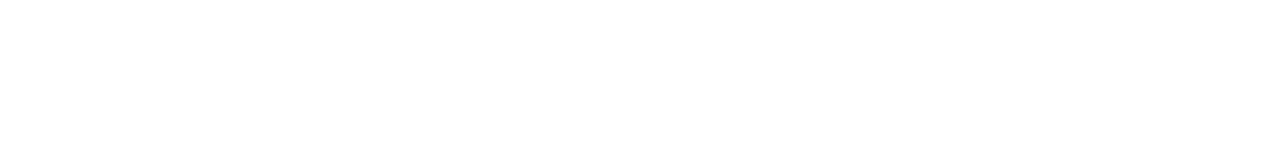
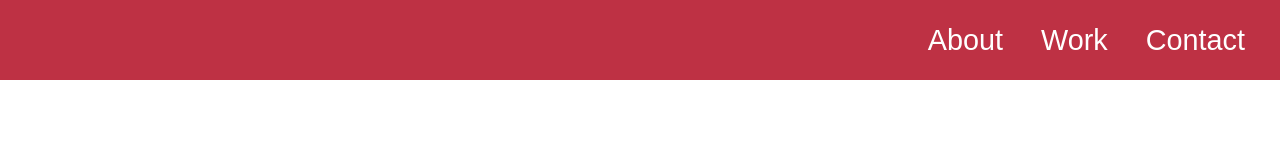
Before and after one commit to terrymight/derrick_tejiri, a plain HTML site: page index.html in a window 1280 px wide. Drawn offline with Linux system fonts and the light colour scheme.

Commit message:
created the menu

```diff
--- a/css/style.css
+++ b/css/style.css
@@ -0,0 +1,32 @@
+* {
+    padding: 0;
+    margin: 0;
+    text-decoration: none;
+    box-sizing: border-box;
+}
+
+body {
+    font-family: 'Poppins', sans-serif;
+    font-size: 1.8rem;
+    font-weight: 400;
+    line-height: 1.4;
+    color: #FFF;
+}
+
+nav {
+    height: 80px;
+    width:  100%;
+    background: #be3144;
+}
+
+nav ul {
+    float:right;
+    margin-right: 20px;
+    list-style: none;
+}
+
+nav ul li{
+    display: inline-block;
+    line-height: 80px;
+    margin: 0 15px;
+}
--- a/index.html
+++ b/index.html
@@ -7,6 +7,19 @@
   </head>
 
   <body>
+    <nav>
+      <ul>
+        <li>About</li>
+        <li>Work</li>
+        <li>Contact</li>
+      </ul>
+    </nav>
+
+
+
+
+
+
     <script src="https://cdn.freecodecamp.org/testable-projects-fcc/v1/bundle.js"></script>
 
     <!--
```
